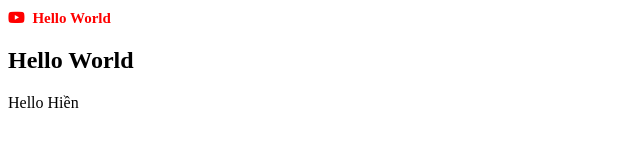
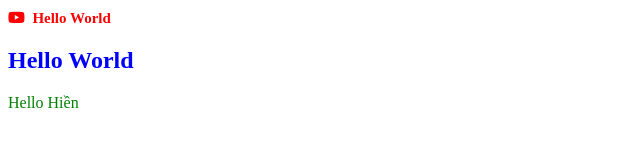
Before and after one commit to Hienba/hienba.github.io, a plain HTML site: page docs/index.html in a window 1280 px wide. Shown: the whole page, without its empty margins (0-640 px from the left). Drawn offline with Linux system fonts and the light colour scheme.

Commit message:
Update style.css

```diff
--- a/docs/style.css
+++ b/docs/style.css
@@ -2,3 +2,9 @@ h1 {
   font-size :15px;
   color : red;
 }
+h2 {
+  color:blue;
+}
+p {
+color: green;
+}
```
